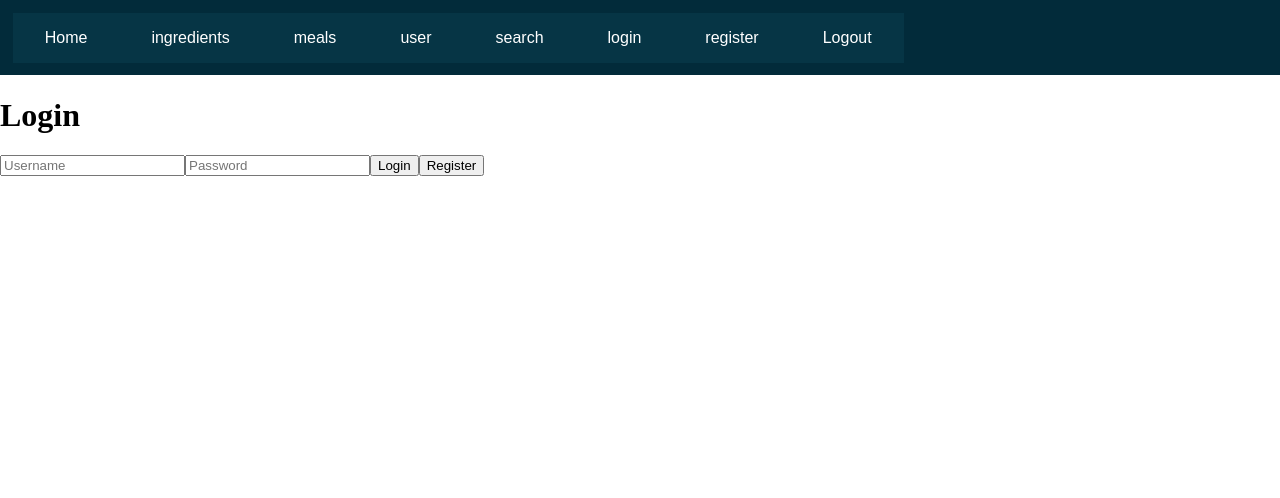
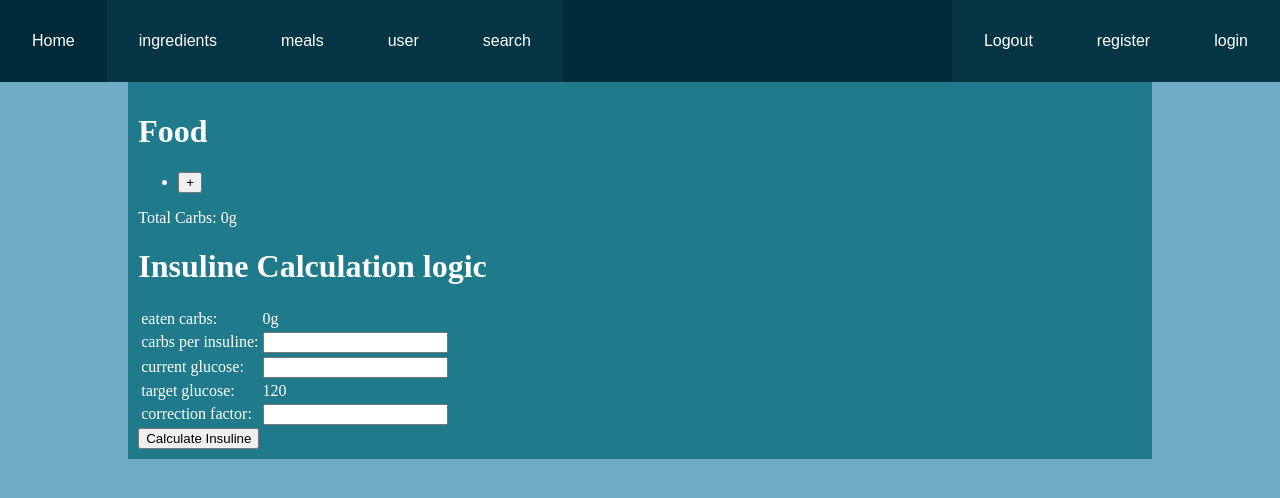
Before and after one commit to Banderas13/koolyhealth, an Angular app: page /ingredients in a window 1280 px wide. Before the commit this address led to /login. Shown: the top 498 px of the page. Built offline with nearby package versions, Linux system fonts and the light colour scheme.

Commit message:
Added the same CSS to everything to keep a uniform style across the website

```diff
--- a/src/app/auth.guard.ts
+++ b/src/app/auth.guard.ts
@@ -8,7 +8,7 @@ export const authGuard: CanActivateFn = (route, state) => {
   // Check if we have a token in localStorage
   const token = localStorage.getItem('token');
 
-  if (token) {
+  if (true) { //<----- put the token back when done with the CSS
 	// in real app, would make request to server to check if token is valid ;)
 	// for example: (authService.validateToken(token))
     return true;
--- a/src/app/home/home.component.css
+++ b/src/app/home/home.component.css
@@ -0,0 +1,23 @@
+:root {
+    --primary: #022B3A;
+    --secondary: #1F7A8C;
+    --tertiary: #6FABC2;
+    --fourth: #BFDBF7;
+    --textcoloring: #FFFFFF;
+    --secondarytextcolor: #E1E5F2;
+    --titlecolor: #BFDBF7;
+}
+
+main{
+    padding-left: 10%;
+    width: 80%;
+    color: white;
+}
+
+div{
+    padding-top: 10px;
+    padding-left: 1%;
+    padding-right: 1%;
+    height: 100%;
+    background-color: #1F7A8C;
+}
--- a/src/app/ingredients/ingredients.component.css
+++ b/src/app/ingredients/ingredients.component.css
@@ -0,0 +1,23 @@
+:root {
+    --primary: #022B3A;
+    --secondary: #1F7A8C;
+    --tertiary: #6FABC2;
+    --fourth: #BFDBF7;
+    --textcoloring: #FFFFFF;
+    --secondarytextcolor: #E1E5F2;
+    --titlecolor: #BFDBF7;
+}
+
+main{
+    padding-left: 10%;
+    width: 80%;
+    color: white;
+}
+
+div{
+    padding-top: 10px;
+    padding-left: 1%;
+    padding-right: 1%;
+    height: 100%;
+    background-color: #1F7A8C;
+}
--- a/src/app/login/login.component.css
+++ b/src/app/login/login.component.css
@@ -0,0 +1,23 @@
+:root {
+    --primary: #022B3A;
+    --secondary: #1F7A8C;
+    --tertiary: #6FABC2;
+    --fourth: #BFDBF7;
+    --textcoloring: #FFFFFF;
+    --secondarytextcolor: #E1E5F2;
+    --titlecolor: #BFDBF7;
+}
+
+main{
+    padding-left: 10%;
+    width: 80%;
+    color: white;
+}
+
+div{
+    padding-top: 10px;
+    padding-left: 1%;
+    padding-right: 1%;
+    height: 100%;
+    background-color: #1F7A8C;
+}
--- a/src/app/meals/meals.component.css
+++ b/src/app/meals/meals.component.css
@@ -0,0 +1,23 @@
+:root {
+    --primary: #022B3A;
+    --secondary: #1F7A8C;
+    --tertiary: #6FABC2;
+    --fourth: #BFDBF7;
+    --textcoloring: #FFFFFF;
+    --secondarytextcolor: #E1E5F2;
+    --titlecolor: #BFDBF7;
+}
+
+main{
+    padding-left: 10%;
+    width: 80%;
+    color: white;
+}
+
+div{
+    padding-top: 10px;
+    padding-left: 1%;
+    padding-right: 1%;
+    height: 100%;
+    background-color: #1F7A8C;
+}
--- a/src/app/navbar/navbar.component.css
+++ b/src/app/navbar/navbar.component.css
@@ -18,7 +18,6 @@ body{
 
 nav{
     background-color: #022B3A;
-    padding: 1%;
     width: 100%;
     margin: 0;
 }
@@ -26,7 +25,7 @@ nav{
 button{
     color: #FFFFFF;
     border-radius: 0;
-    padding: 16px 32px;
+    padding: 32px 32px;
     font-size: 16px;
 }
 .button1 {
@@ -39,3 +38,7 @@ button{
     background-color: #022B3A;
     color: white;
 }
+
+.button2 {
+    float: right;
+}
--- a/src/app/recipes/recipes.component.css
+++ b/src/app/recipes/recipes.component.css
@@ -0,0 +1,23 @@
+:root {
+    --primary: #022B3A;
+    --secondary: #1F7A8C;
+    --tertiary: #6FABC2;
+    --fourth: #BFDBF7;
+    --textcoloring: #FFFFFF;
+    --secondarytextcolor: #E1E5F2;
+    --titlecolor: #BFDBF7;
+}
+
+main{
+    padding-left: 10%;
+    width: 80%;
+    color: white;
+}
+
+div{
+    padding-top: 10px;
+    padding-left: 1%;
+    padding-right: 1%;
+    height: 100%;
+    background-color: #1F7A8C;
+}
--- a/src/app/registration/registration.component.css
+++ b/src/app/registration/registration.component.css
@@ -0,0 +1,23 @@
+:root {
+    --primary: #022B3A;
+    --secondary: #1F7A8C;
+    --tertiary: #6FABC2;
+    --fourth: #BFDBF7;
+    --textcoloring: #FFFFFF;
+    --secondarytextcolor: #E1E5F2;
+    --titlecolor: #BFDBF7;
+}
+
+main{
+    padding-left: 10%;
+    width: 80%;
+    color: white;
+}
+
+div{
+    padding-top: 10px;
+    padding-left: 1%;
+    padding-right: 1%;
+    height: 100%;
+    background-color: #1F7A8C;
+}
--- a/src/app/search/search.component.css
+++ b/src/app/search/search.component.css
@@ -0,0 +1,23 @@
+:root {
+    --primary: #022B3A;
+    --secondary: #1F7A8C;
+    --tertiary: #6FABC2;
+    --fourth: #BFDBF7;
+    --textcoloring: #FFFFFF;
+    --secondarytextcolor: #E1E5F2;
+    --titlecolor: #BFDBF7;
+}
+
+main{
+    padding-left: 10%;
+    width: 80%;
+    color: white;
+}
+
+div{
+    padding-top: 10px;
+    padding-left: 1%;
+    padding-right: 1%;
+    height: 100%;
+    background-color: #1F7A8C;
+}
--- a/src/app/user/user.component.css
+++ b/src/app/user/user.component.css
@@ -0,0 +1,23 @@
+:root {
+    --primary: #022B3A;
+    --secondary: #1F7A8C;
+    --tertiary: #6FABC2;
+    --fourth: #BFDBF7;
+    --textcoloring: #FFFFFF;
+    --secondarytextcolor: #E1E5F2;
+    --titlecolor: #BFDBF7;
+}
+
+main{
+    padding-left: 10%;
+    width: 80%;
+    color: white;
+}
+
+div{
+    padding-top: 10px;
+    padding-left: 1%;
+    padding-right: 1%;
+    height: 100%;
+    background-color: #1F7A8C;
+}
--- a/src/index.html
+++ b/src/index.html
@@ -7,7 +7,7 @@
   <meta name="viewport" content="width=device-width, initial-scale=1">
   <link rel="icon" type="image/x-icon" href="favicon.ico">
 </head>
-<body style="margin-top: 0; margin-left: 0;">
+<body style="margin: 0; background-color: #6FABC2;">
   <app-root></app-root>
 </body>
 </html>
```
